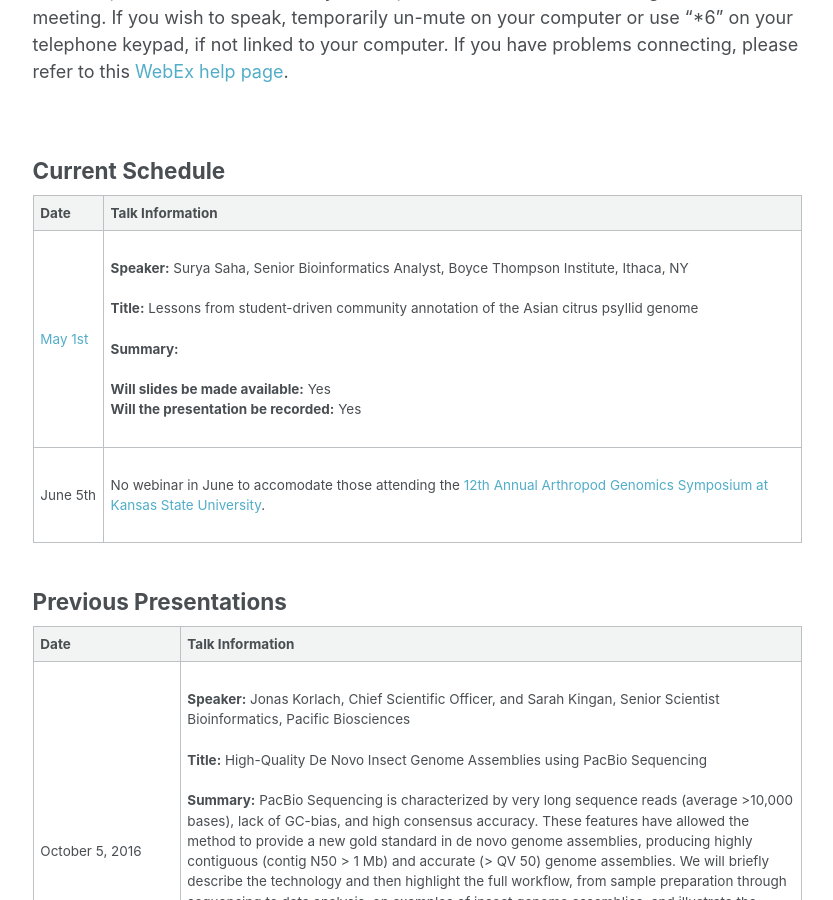
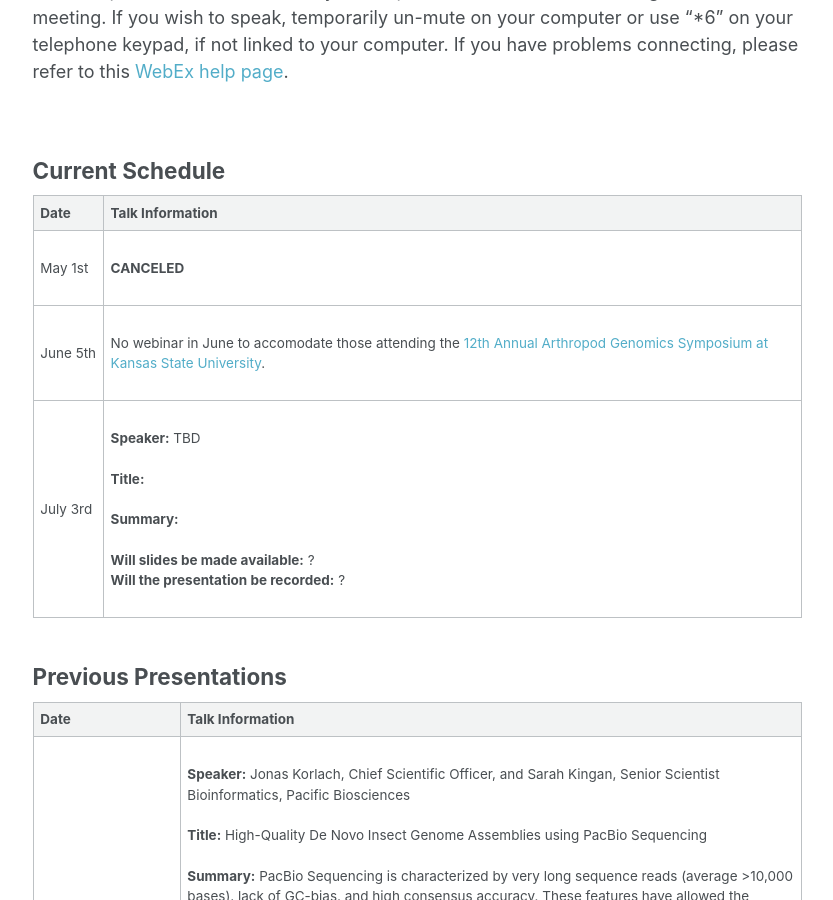
Before and after one commit to i5k/i5k.github.io, a Jekyll site: the page built from _pages/webinar.md, in a window 1280 px wide and 900 px high, scrolled down 1396 px. Shown: the whole window, without its empty margins (249-1082 px from the left). Built offline with Jekyll 4.4.1, drawn with Linux system fonts in a browser that asks for light colours.

Commit message:
Cancel for May

```diff
--- a/_pages/webinar.md
+++ b/_pages/webinar.md
@@ -34,8 +34,9 @@ If you have problems connecting, please refer to this [WebEx help page](https://
 
 | __Date__ | __Talk Information__|
 | ---- | ---- |
-|[May&nbsp;1st](https://www.timeanddate.com/worldclock/fixedtime.html?msg=i5k+webinar&iso=20190501T11&p1=263&ah=1)|<br>__Speaker:__ Surya Saha, Senior Bioinformatics Analyst, Boyce Thompson Institute, Ithaca, NY<br><br>__Title:__ Lessons from student-driven community annotation of the Asian citrus psyllid genome<br><br>__Summary:__ <br><br>__Will slides be made available:__ Yes<br>__Will the presentation be recorded:__ Yes<br><br>|
+|May&nbsp;1st|<br>__CANCELED__<br><br>|
 |June&nbsp;5th|<br>No webinar in June to accomodate those attending the [12th Annual Arthropod Genomics Symposium at Kansas State University](https://www.k-state.edu/agc/ags/index.html).<br><br>|
+|July&nbsp;3rd|<br>__Speaker:__ TBD<br><br>__Title:__ <br><br>__Summary:__ <br><br>__Will slides be made available:__ ?<br>__Will the presentation be recorded:__ ?<br><br>|
 
 <a name="previous"></a>
 
```
